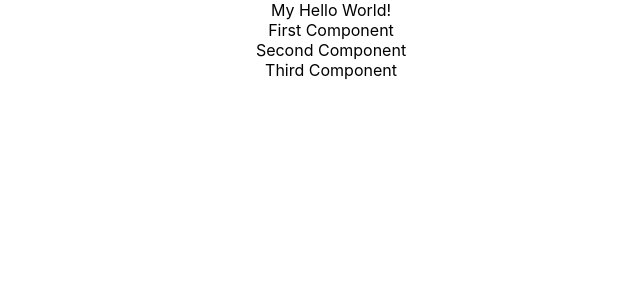
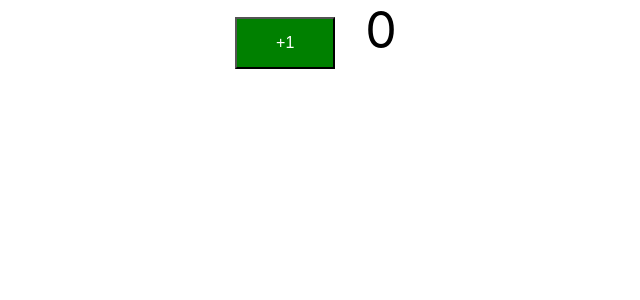
Before and after one commit to lordWillfer/todo-app, a React (Create React App) app: page / in a window 1280 px wide. Shown: the top 300 px of the page, without its empty margins (309-949 px from the left). Built offline with nearby package versions, Linux system fonts and the light colour scheme.

Commit message:
Ejemplo de creación de componente Counter como función

```diff
--- a/src/App.js
+++ b/src/App.js
@@ -2,16 +2,14 @@
 import FirstComponent from './components/learning-examples/FirstComponent';
 import SecondComponent from './components/learning-examples/SecondComponent';
 import ThirdComponent from './components/learning-examples/ThirdComponent';
+import Counter from './components/counter/Counter';
 import './App.css';
 
 class App extends Component {
   render() {
     return (
       <div className="App">
-        My Hello World!
-        <FirstComponent/>
-        <SecondComponent/>
-        <ThirdComponent/>
+        <Counter></Counter>
       </div>
     );
   }
--- /dev/null
+++ b/src/components/counter/Counter.css
@@ -0,0 +1,12 @@
+button {
+    background-color: green;
+    font-size: 16px;
+    padding: 15px 30px;
+    color: white;
+    width: 100px;
+}
+
+.count {
+    font-size: 50px;
+    padding: 15px 30px;
+}
--- /dev/null
+++ b/src/components/counter/Counter.jsx
@@ -0,0 +1,18 @@
+import React from "react";
+import './Counter.css';
+
+// Function Counter Component
+function Counter() {
+    return (
+        <div className="counter">
+            <button onClick={increment}>+1</button>
+            <span className="count">0</span>
+        </div>
+    );
+}
+
+function increment() {
+    console.log('Increment');
+}
+
+export default Counter;
```
